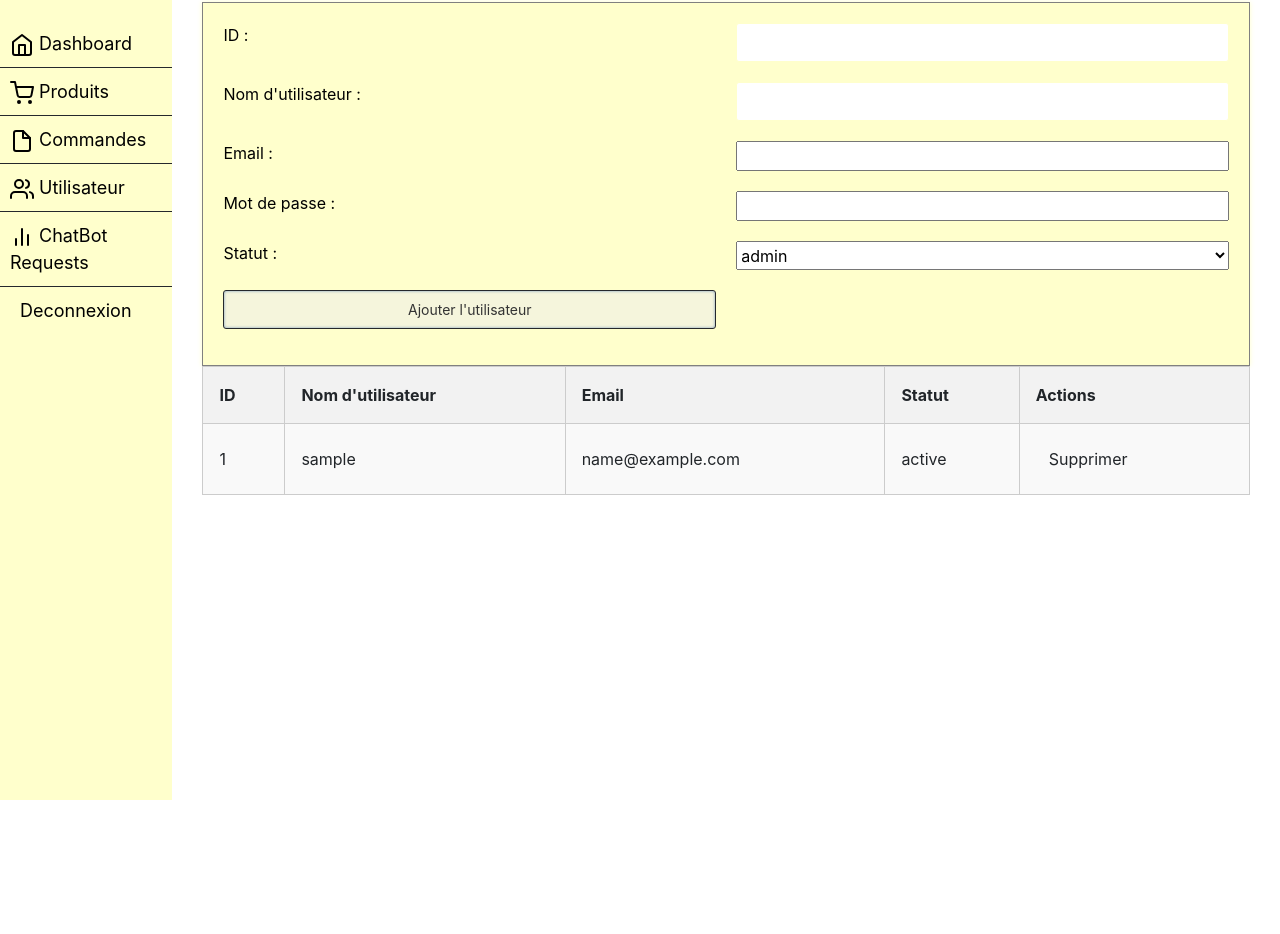
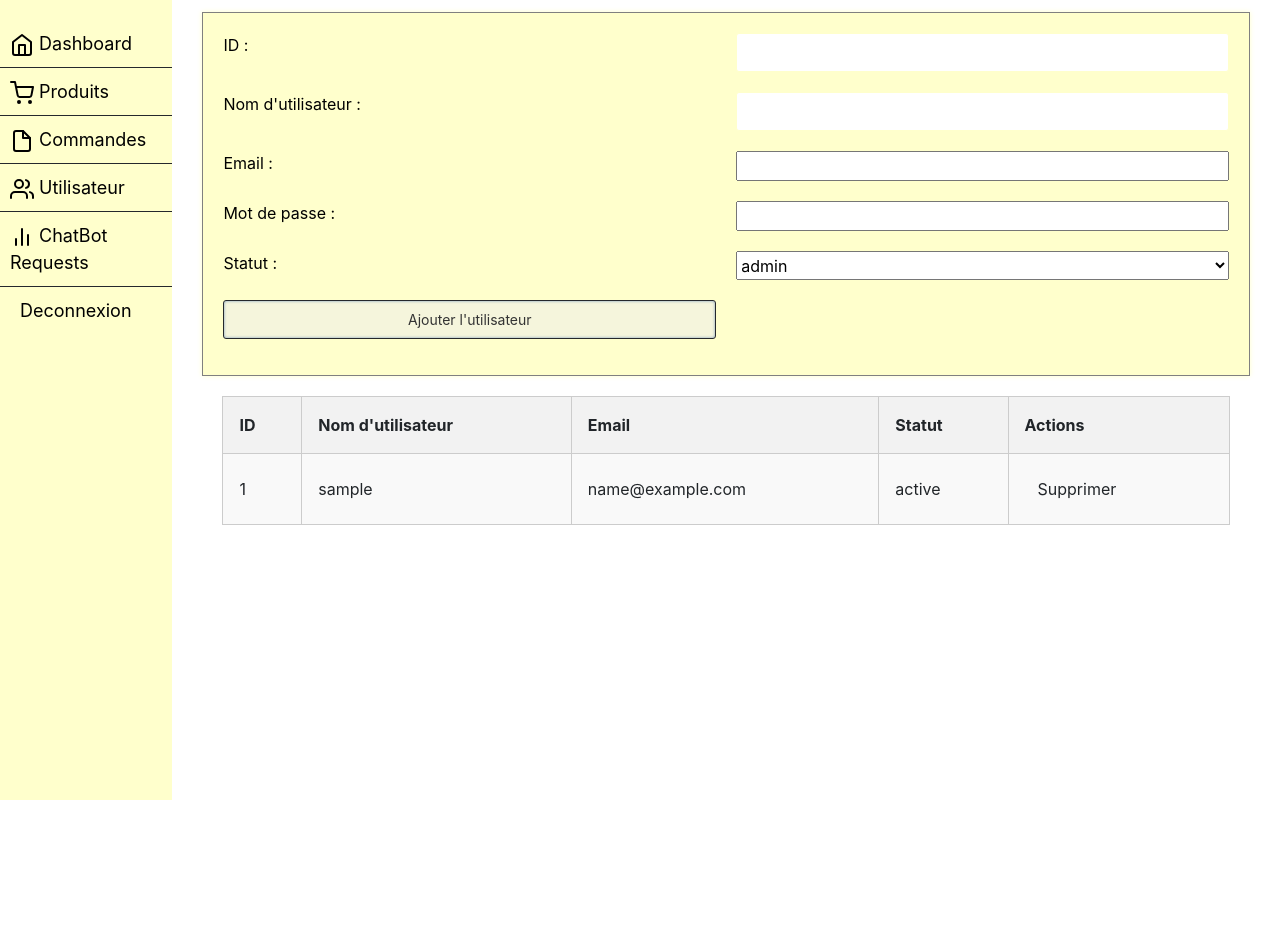
Before and after one commit to bleathingman/SneakMe, a PHP site: page /users.php in a window 1280 px wide. After the commit the page ends 800 px from the top, so only its background shows below. Run offline with PHP 8.4, Linux system fonts and the light colour scheme; the visitor is signed in with stand-in values (Sample User, id 1); tables that the repository leaves empty or names only in its code hold one stand-in row (values such as "Sample post").

Commit message:
ajout padding

```diff
--- a/assets/css/style.css
+++ b/assets/css/style.css
@@ -196,7 +196,7 @@
 .scrollable {
     height: 500px;
     overflow-y: scroll;
-    margin-bottom: 20px;
+    padding: 20px;
 }
 
 /* Styles pour le formulaire */
```
